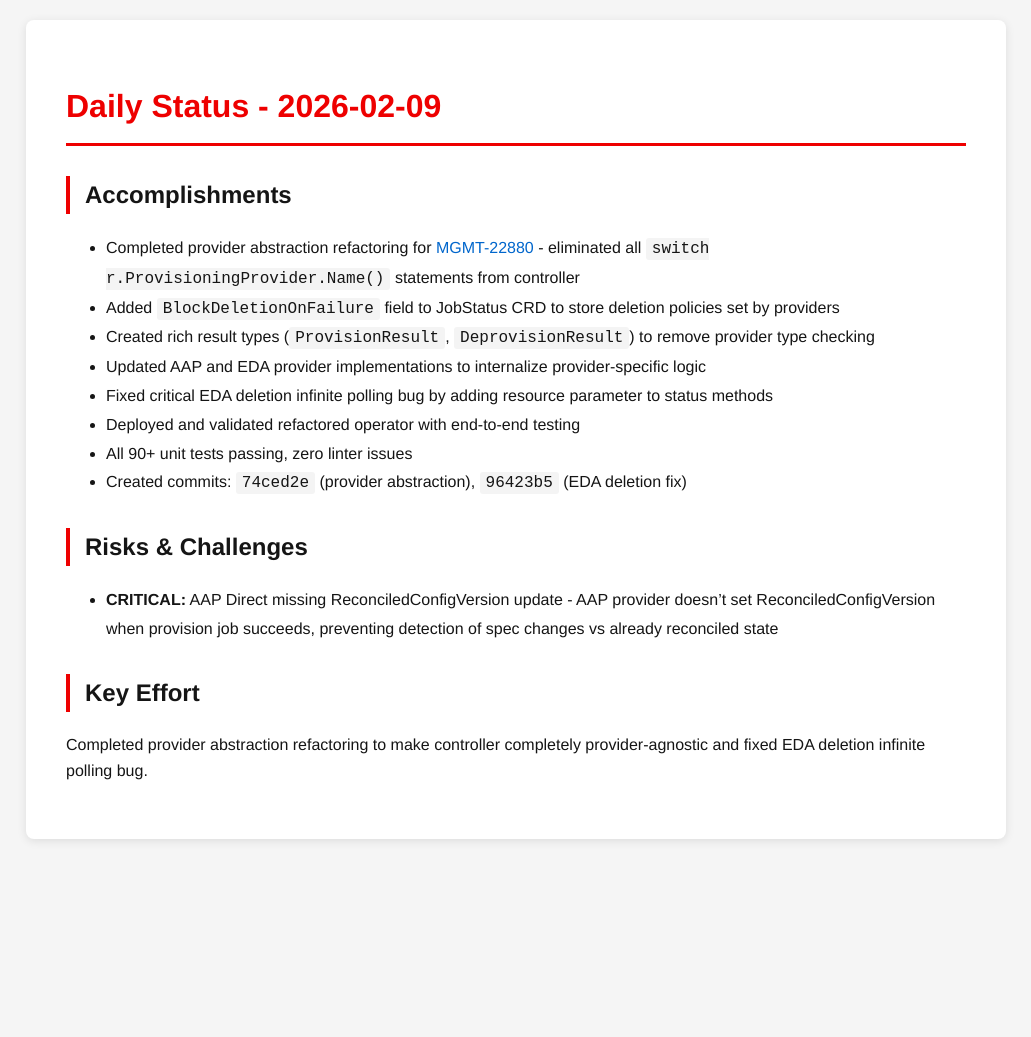
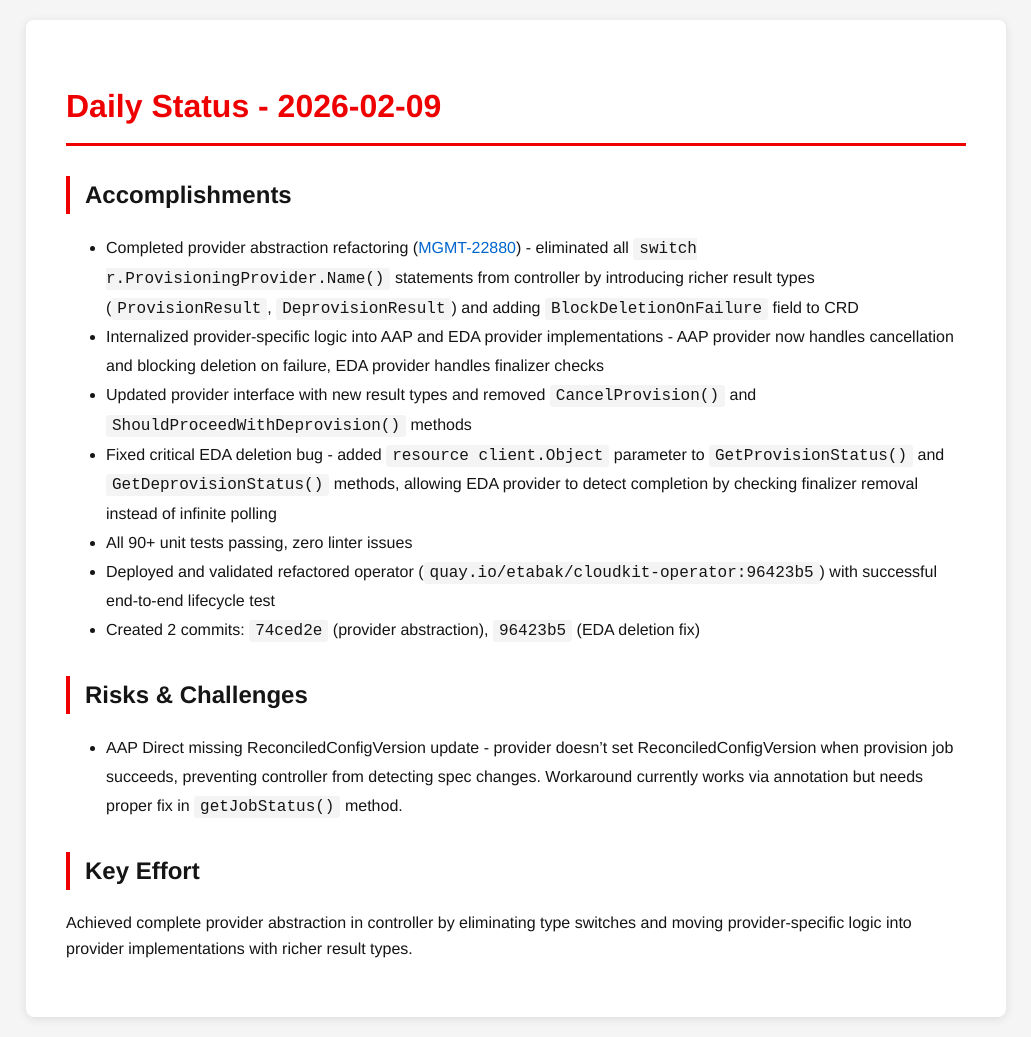
Before and after one commit to tzvatot/daily-status, a Jekyll site: the page built from 2026-02-09.md, in a window 1280 px wide. Shown: the whole page, without its empty margins (124-1155 px from the left). Built offline with Jekyll 4.4.1, drawn with Linux system fonts in a browser that asks for light colours; before the commit the page ends 900 px from its top, so only the background shows below that.

Commit message:
Daily status update - 2026-02-09

```diff
--- a/2026-02-09.md
+++ b/2026-02-09.md
@@ -7,17 +7,16 @@ date: 2026-02-09
 # Daily Status - 2026-02-09
 
 ## Accomplishments
-- Completed provider abstraction refactoring for [MGMT-22880](https://issues.redhat.com/browse/MGMT-22880) - eliminated all `switch r.ProvisioningProvider.Name()` statements from controller
-- Added `BlockDeletionOnFailure` field to JobStatus CRD to store deletion policies set by providers
-- Created rich result types (`ProvisionResult`, `DeprovisionResult`) to remove provider type checking
-- Updated AAP and EDA provider implementations to internalize provider-specific logic
-- Fixed critical EDA deletion infinite polling bug by adding resource parameter to status methods
-- Deployed and validated refactored operator with end-to-end testing
+- Completed provider abstraction refactoring ([MGMT-22880](https://issues.redhat.com/browse/MGMT-22880)) - eliminated all `switch r.ProvisioningProvider.Name()` statements from controller by introducing richer result types (`ProvisionResult`, `DeprovisionResult`) and adding `BlockDeletionOnFailure` field to CRD
+- Internalized provider-specific logic into AAP and EDA provider implementations - AAP provider now handles cancellation and blocking deletion on failure, EDA provider handles finalizer checks
+- Updated provider interface with new result types and removed `CancelProvision()` and `ShouldProceedWithDeprovision()` methods
+- Fixed critical EDA deletion bug - added `resource client.Object` parameter to `GetProvisionStatus()` and `GetDeprovisionStatus()` methods, allowing EDA provider to detect completion by checking finalizer removal instead of infinite polling
 - All 90+ unit tests passing, zero linter issues
-- Created commits: `74ced2e` (provider abstraction), `96423b5` (EDA deletion fix)
+- Deployed and validated refactored operator (`quay.io/etabak/cloudkit-operator:96423b5`) with successful end-to-end lifecycle test
+- Created 2 commits: `74ced2e` (provider abstraction), `96423b5` (EDA deletion fix)
 
 ## Risks & Challenges
-- **CRITICAL:** AAP Direct missing ReconciledConfigVersion update - AAP provider doesn't set ReconciledConfigVersion when provision job succeeds, preventing detection of spec changes vs already reconciled state
+- AAP Direct missing ReconciledConfigVersion update - provider doesn't set ReconciledConfigVersion when provision job succeeds, preventing controller from detecting spec changes. Workaround currently works via annotation but needs proper fix in `getJobStatus()` method.
 
 ## Key Effort
-Completed provider abstraction refactoring to make controller completely provider-agnostic and fixed EDA deletion infinite polling bug.
+Achieved complete provider abstraction in controller by eliminating type switches and moving provider-specific logic into provider implementations with richer result types.
```
